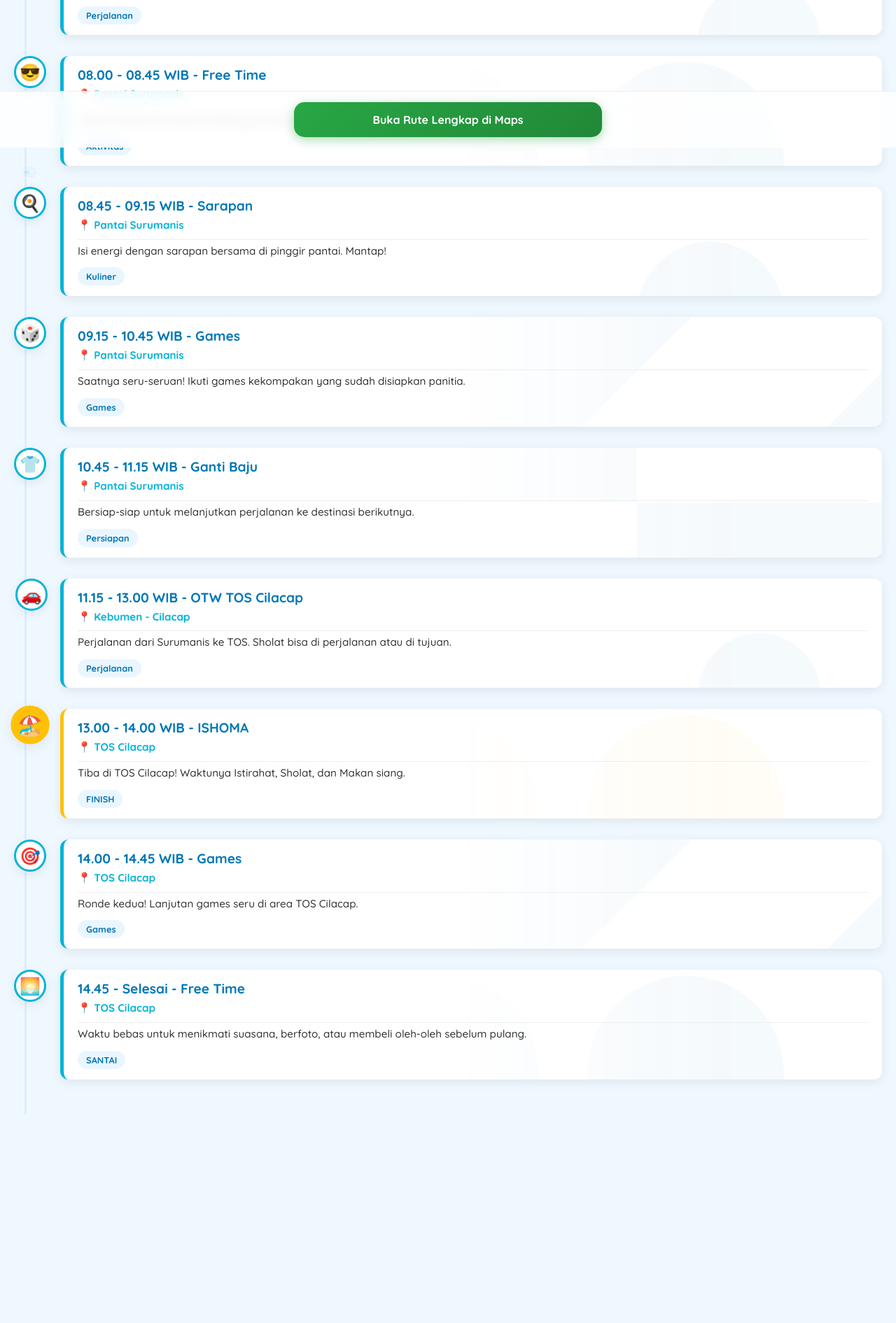
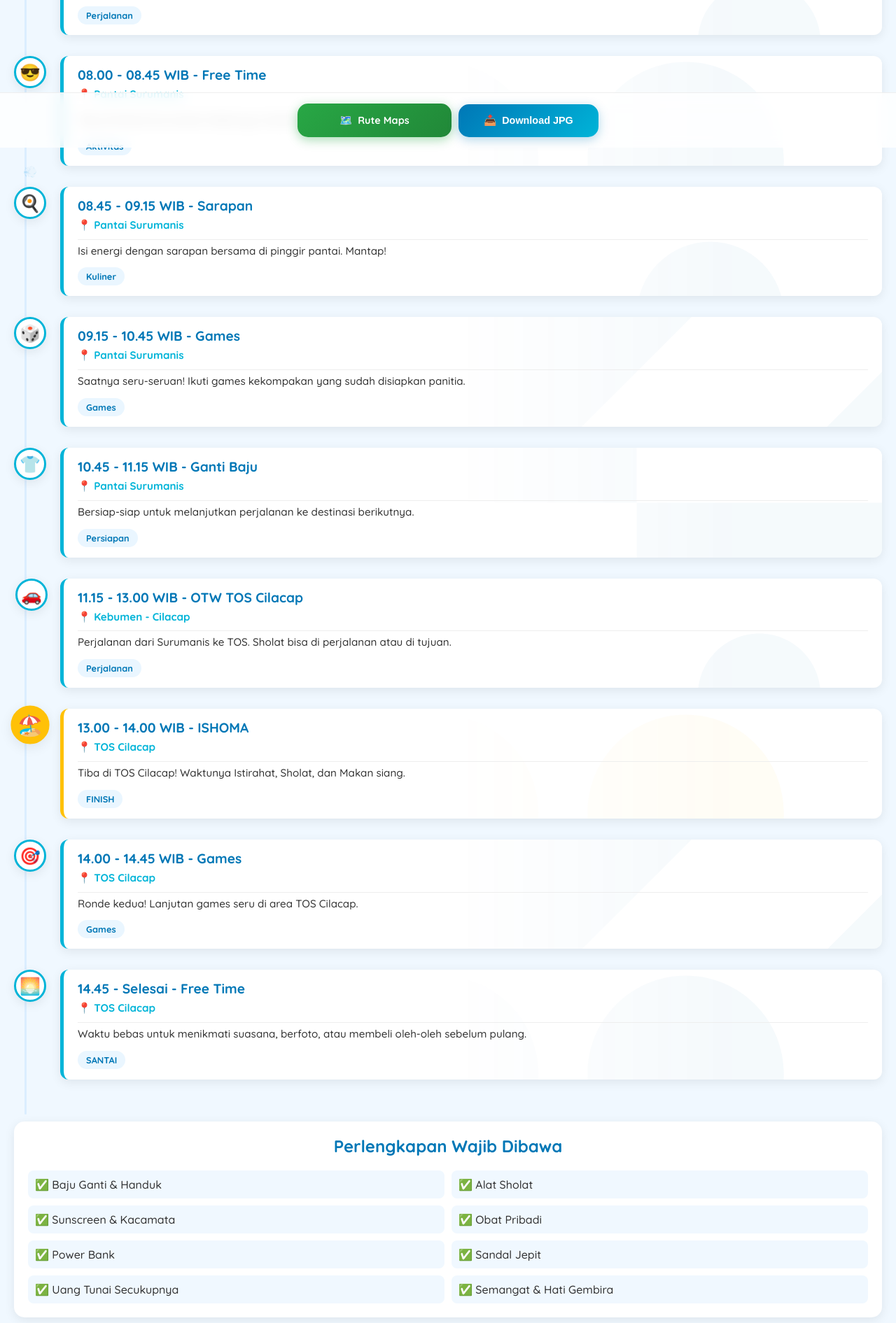
Before and after one commit to nambang212/rundownplesiran, a plain HTML site: page index.html in a window 1280 px wide. Shown: the part 589-2480 px from the top of the page at 70% size. Before the commit the page ends 2272 px from the top, so only its background shows below. Drawn offline with nearby package versions, Linux system fonts and the light colour scheme.

Commit message:
Update index.html

```diff
--- a/index.html
+++ b/index.html
@@ -7,6 +7,8 @@
     <link rel="preconnect" href="https://fonts.googleapis.com">
     <link rel="preconnect" href="https://fonts.gstatic.com" crossorigin>
     <link href="https://fonts.googleapis.com/css2?family=Quicksand:wght@500;700&display=swap" rel="stylesheet">
+    <!-- Library untuk download JPG -->
+    <script src="https://cdnjs.cloudflare.com/ajax/libs/html2canvas/1.4.1/html2canvas.min.js"></script>
     <style>
         /* --- Global Style & Variables --- */
         :root {
@@ -101,6 +103,13 @@
             opacity: 0;
             transform: translateY(20px);
             animation: fadeIn 0.6s ease-out forwards;
+        }
+
+        /* Class untuk menonaktifkan animasi saat screenshot */
+        .no-animation {
+            opacity: 1 !important;
+            transform: translateY(0) !important;
+            animation: none !important;
         }
 
         /* --- Delay Animasi --- */
@@ -202,6 +211,34 @@
 
         .tag { display: inline-block; margin-top: 12px; padding: 5px 12px; background-color: #eaf6ff; color: var(--primary-color); border-radius: 15px; font-size: 0.8rem; font-weight: 700; }
 
+        /* --- Checklist Section --- */
+        .checklist-container {
+            padding: 20px;
+            margin: 10px 20px;
+            background-color: var(--card-color);
+            border-radius: 15px;
+            box-shadow: var(--shadow);
+        }
+        .checklist-container h2 {
+            text-align: center;
+            color: var(--primary-color);
+            margin-top: 0;
+            margin-bottom: 20px;
+        }
+        .checklist-container ul {
+            list-style: none;
+            padding: 0;
+            margin: 0;
+            display: grid;
+            grid-template-columns: 1fr 1fr;
+            gap: 10px;
+        }
+        .checklist-container li {
+            background-color: var(--background-color);
+            padding: 10px;
+            border-radius: 8px;
+        }
+
         /* --- KUMPULAN ANIMASI --- */
         @keyframes fadeIn { to { opacity: 1; transform: translateY(0); } }
         .travel-icon { animation: drive 2s ease-in-out infinite; }
@@ -211,9 +248,51 @@
         @keyframes pulse { 0% { transform: scale(1); } 50% { transform: scale(1.05); } 100% { transform: scale(1); } }
 
         /* --- Footer dengan Tombol Aksi --- */
-        .action-footer { position: fixed; bottom: 0; left: 0; width: 100%; padding: 15px; background-color: rgba(255, 255, 255, 0.8); backdrop-filter: blur(10px); -webkit-backdrop-filter: blur(10px); text-align: center; box-sizing: border-box; border-top: 1px solid #eee; }
-        .map-button { display: inline-block; width: 90%; max-width: 400px; padding: 15px 20px; background: linear-gradient(135deg, #28a745, #218838); color: white; text-decoration: none; font-weight: 700; border-radius: 15px; box-shadow: 0 4px 15px rgba(40, 167, 69, 0.4); transition: transform 0.2s ease, box-shadow 0.2s ease; }
-        .map-button:active { transform: translateY(2px); box-shadow: 0 2px 10px rgba(40, 167, 69, 0.3); }
+        .action-footer {
+            position: fixed;
+            bottom: 0;
+            left: 0;
+            width: 100%;
+            padding: 15px;
+            background-color: rgba(255, 255, 255, 0.8);
+            backdrop-filter: blur(10px);
+            -webkit-backdrop-filter: blur(10px);
+            text-align: center;
+            box-sizing: border-box;
+            border-top: 1px solid #eee;
+            display: flex;
+            justify-content: center;
+            gap: 10px;
+            align-items: center;
+        }
+        .button {
+            display: flex;
+            align-items: center;
+            justify-content: center;
+            gap: 8px;
+            width: 45%;
+            max-width: 200px;
+            padding: 15px 10px;
+            color: white;
+            text-decoration: none;
+            font-weight: 700;
+            border-radius: 15px;
+            transition: transform 0.2s ease, box-shadow 0.2s ease;
+            font-size: 0.9rem;
+            border: none;
+            cursor: pointer;
+        }
+        .button:active {
+            transform: translateY(2px);
+        }
+        .map-button {
+            background: linear-gradient(135deg, #28a745, #218838);
+            box-shadow: 0 4px 15px rgba(40, 167, 69, 0.4);
+        }
+        .download-button {
+            background: linear-gradient(135deg, var(--primary-color), var(--secondary-color));
+            box-shadow: 0 4px 15px rgba(0, 119, 182, 0.3);
+        }
 
         /* --- Media Queries untuk Fine-Tuning di Layar Kecil --- */
         @media (max-width: 375px) {
@@ -223,6 +302,7 @@
             .checkpoint-content { padding: 12px 15px; }
             .checkpoint-content h3 { font-size: 1.1rem; }
             .checkpoint-content p { font-size: 0.9rem; }
+            .checklist-container ul { grid-template-columns: 1fr; }
         }
     </style>
 </head>
@@ -335,10 +415,27 @@
         </div>
     </main>
 
+    <section class="checklist-container">
+        <h2>Perlengkapan Wajib Dibawa</h2>
+        <ul>
+            <li>✅ Baju Ganti & Handuk</li>
+            <li>✅ Alat Sholat</li>
+            <li>✅ Sunscreen & Kacamata</li>
+            <li>✅ Obat Pribadi</li>
+            <li>✅ Power Bank</li>
+            <li>✅ Sandal Jepit</li>
+            <li>✅ Uang Tunai Secukupnya</li>
+            <li>✅ Semangat & Hati Gembira</li>
+        </ul>
+    </section>
+
     <footer class="action-footer">
-        <a href="https://www.google.com/maps/dir/Banjarnegara,+Jawa+Tengah/Gombong,+Kebumen/Pantai+Surumanis,+Kebumen/TOS+Cilacap" target="_blank" class="map-button">
-            Buka Rute Lengkap di Maps
+        <a href="https://www.google.com/maps/dir/Banjarnegara,+Jawa+Tengah/Gombong,+Kebumen/Pantai+Surumanis,+Kebumen/TOS+Cilacap" target="_blank" class="button map-button">
+            <span>🗺️</span> Rute Maps
         </a>
+        <button id="download-btn" class="button download-button">
+            <span>📥</span> Download JPG
+        </button>
     </footer>
 
     <script>
@@ -445,6 +542,42 @@
         // Run the progress update every second on event day
         setInterval(updateTimelineProgress, 1000);
         updateTimelineProgress();
+
+        // --- Download JPG Logic ---
+        const downloadBtn = document.getElementById('download-btn');
+        const footer = document.querySelector('.action-footer');
+
+        downloadBtn.addEventListener('click', () => {
+            footer.style.display = 'none';
+            window.scrollTo(0, 0);
+
+            // Matikan animasi sementara
+            checkpoints.forEach(el => el.classList.add('no-animation'));
+
+            // Beri sedikit waktu agar browser render ulang tanpa animasi
+            setTimeout(() => {
+                html2canvas(document.body, {
+                    allowTaint: true,
+                    useCORS: true,
+                    scrollY: -window.scrollY,
+                    scale: 2 // Meningkatkan resolusi 2x
+                }).then(canvas => {
+                    const link = document.createElement('a');
+                    link.download = 'rundown-liburan-HD.jpg';
+                    link.href = canvas.toDataURL('image/jpeg', 0.95); // Kualitas 95%
+                    link.click();
+
+                    // Kembalikan seperti semula
+                    footer.style.display = 'flex';
+                    checkpoints.forEach(el => el.classList.remove('no-animation'));
+                }).catch(err => {
+                    console.error('oops, something went wrong!', err);
+                    // Pastikan tombol dan animasi kembali jika ada error
+                    footer.style.display = 'flex';
+                    checkpoints.forEach(el => el.classList.remove('no-animation'));
+                });
+            }, 100); // Delay 100ms
+        });
     </script>
 
 </body>
```
